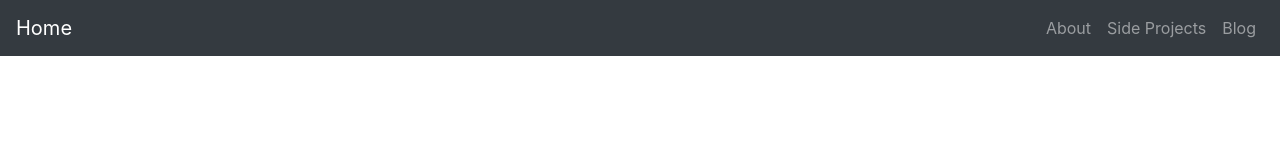
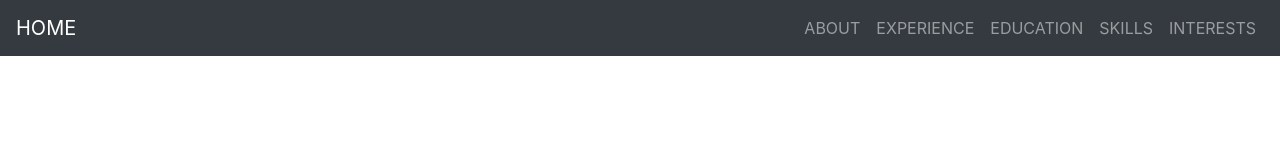
Before and after one commit to Batatos/portfolio, a React (Create React App) app: page / in a window 1280 px wide. Shown: the top 160 px of the page. Built offline with nearby package versions, Linux system fonts and the light colour scheme.

Commit message:
Minor enhancement

```diff
--- a/src/App.js
+++ b/src/App.js
@@ -25,16 +25,28 @@ function App() {
         id="section1-content"
       />
       <Section
-        title="Section 2"
+        title="EXPERIENCE"
         subtitle={dummyText}
         dark={true}
         id="section2-content"
       />
       <Section
-        title="Section 3"
+        title="EDUCATION"
         subtitle={dummyText}
         dark={false}
         id="section3-content"
+      />
+      <Section
+        title="SKILLS"
+        subtitle={dummyText}
+        dark={true}
+        id="section4-content"
+      />
+      <Section
+        title="INTERESTS"
+        subtitle={dummyText}
+        dark={false}
+        id="section5-content"
       />
       <Footer/>
     </div>
--- a/src/components/Navbar.js
+++ b/src/components/Navbar.js
@@ -15,7 +15,7 @@ class NavBar extends Component{
             offset={-50}
             duration= {500}
             >
-            <Navbar.Brand href="#home">Home</Navbar.Brand>
+            <Navbar.Brand href="#home">HOME</Navbar.Brand>
             </Link>
             <Navbar.Toggle aria-controls="responsive-navbar-nav" />
             <Navbar.Collapse id="responsive-navbar-nav">
@@ -31,7 +31,7 @@ class NavBar extends Component{
                 offset={-50}
                 duration= {500}
                 >
-                <Nav.Link href="#features">About</Nav.Link>
+                <Nav.Link href="#features">ABOUT</Nav.Link>
               </Link>
               <Link
                 activeClass="active"
@@ -41,7 +41,7 @@ class NavBar extends Component{
                 offset={-50}
                 duration= {500}
                 >
-                <Nav.Link href="#features">Side Projects</Nav.Link>
+                <Nav.Link href="#features">EXPERIENCE</Nav.Link>
                 </Link>
                 <Link
                 activeClass="active"
@@ -51,7 +51,27 @@ class NavBar extends Component{
                 offset={-50}
                 duration= {500}
                 >
-                <Nav.Link href="#pricing">Blog</Nav.Link>
+                <Nav.Link href="#pricing">EDUCATION</Nav.Link>
+                </Link>
+                <Link
+                activeClass="active"
+                to="section4-content"
+                spy={true}
+                smooth={true}
+                offset={-50}
+                duration= {500}
+                >
+                <Nav.Link href="#pricing">SKILLS</Nav.Link>
+                </Link>
+                <Link
+                activeClass="active"
+                to="section5-content"
+                spy={true}
+                smooth={true}
+                offset={-50}
+                duration= {500}
+                >
+                <Nav.Link href="#pricing">INTERESTS</Nav.Link>
                 </Link>
               </Nav>
             </Navbar.Collapse>
```
